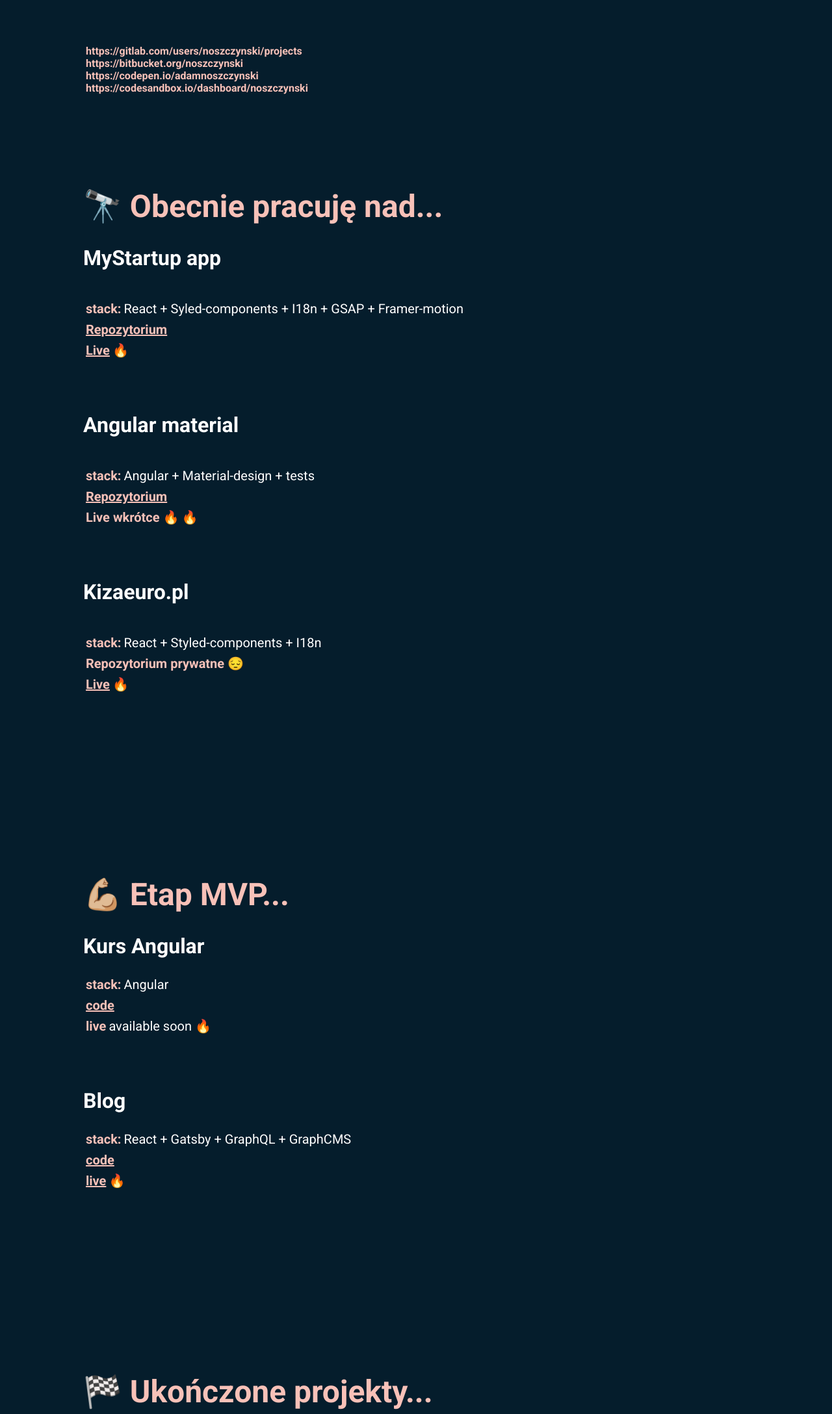
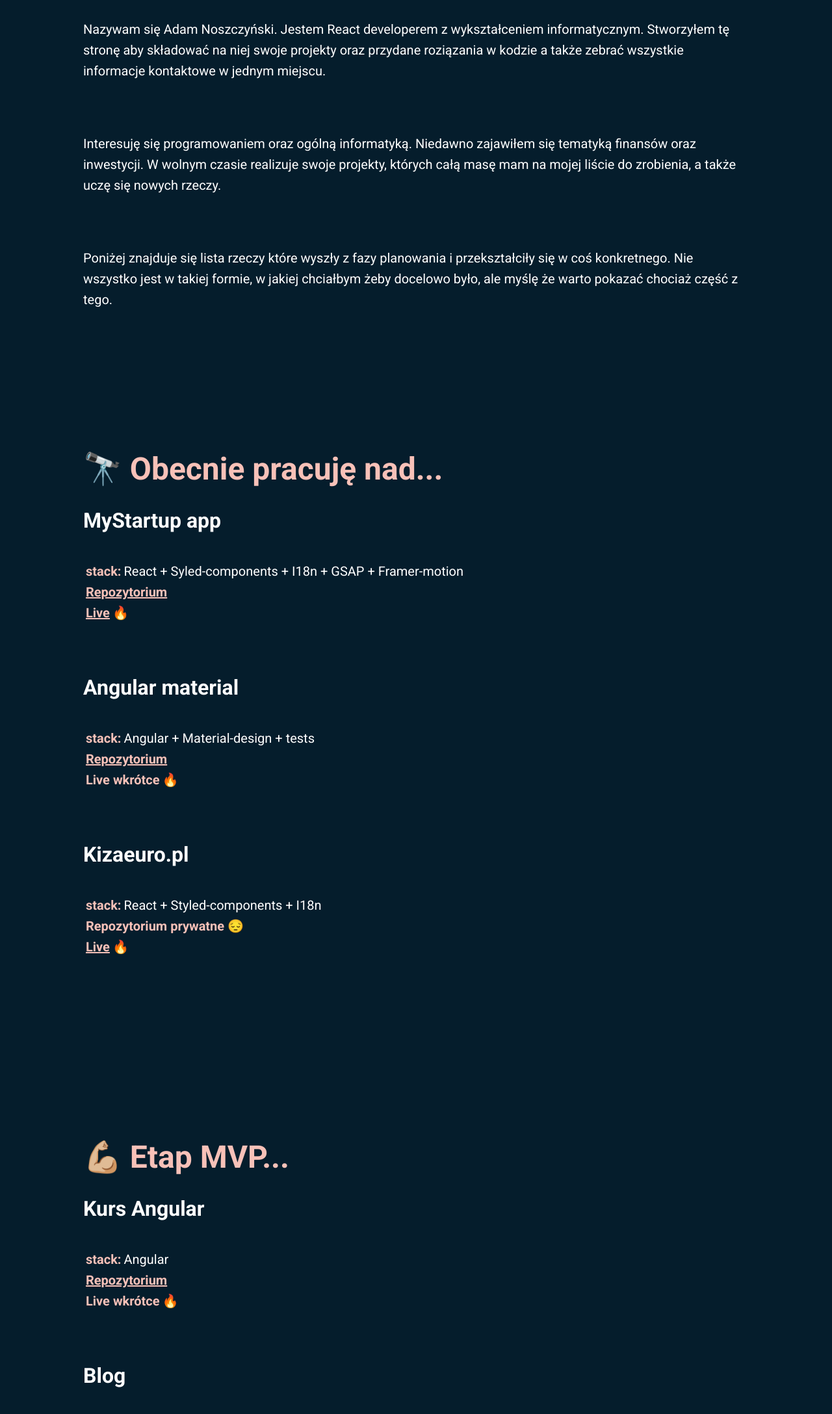
Before and after one commit to noszczynski/knowledge-blog, a Gatsby site: page /about in a window 1280 px wide. Shown: the part 566-2742 px from the top of the page at 65% size. Built offline with nearby package versions, Linux system fonts and the light colour scheme; Gatsby itself is replaced by a stand-in of ours.

Commit message:
finished about page

```diff
--- a/src/Layout/InnerContainer.js
+++ b/src/Layout/InnerContainer.js
@@ -4,11 +4,10 @@ import styled from 'styled-components'
 
 const StyledWrapper = styled.div`
     width: 100%;
-
-    ${({ theme }) => theme.mq.tabletM} {
-        margin: 0 3rem 0 auto;
-        width: 85%;
-    }
+    margin-bottom: 3rem;
+    display: flex;
+    align-items: center;
+    justify-content: center;
 `
 
 const InnerContainer = ({ children }) => {
--- a/src/components/Content/index.js
+++ b/src/components/Content/index.js
@@ -22,6 +22,10 @@ const strongAnimation = keyframes`
 `
 
 const StyledContent = styled.section`
+    margin-left: auto;
+    margin-right: auto;
+    max-width: 1024px;
+
     h1,
     h2 {
         font-size: 3rem;
--- a/src/pages/about.js
+++ b/src/pages/about.js
@@ -4,12 +4,6 @@ import Layout from '../Layout'
 import { Content, GreatParagraph, Heading, LinkSection, Seo } from '../components'
 import styled from 'styled-components'
 import { ABOUT_CONTENT } from '../utils/constants'
-
-const StyledContent = styled.div`
-    margin-left: auto;
-    margin-right: auto;
-    max-width: 1024px;
-`
 
 const Hr = styled.hr`
     width: 100%;
@@ -38,17 +32,22 @@ const About = () => {
                 <GreatParagraph>Parę zdań o tym co robię, czym się interesuję oraz jakie mam doświadczenie zawodowe.</GreatParagraph>
             </LinkSection>
             <Content>
-                <StyledContent>
                 <StyledSpaceMD />
                 <h2>Cześć 👋</h2>
-                    <StyledSpaceSM />
-                    <strong>https://gitlab.com/users/noszczynski/projects</strong>
-                    <br />
-                    <strong>https://bitbucket.org/noszczynski</strong>
-                    <br />
-                    <strong>https://codepen.io/adamnoszczynski</strong>
-                    <br />
-                    <strong>https://codesandbox.io/dashboard/noszczynski</strong>
+                <p>
+                    Nazywam się Adam Noszczyński. Jestem React developerem z wykształceniem informatycznym. Stworzyłem tę stronę aby
+                    składować na niej swoje projekty oraz przydane roziązania w kodzie a także zebrać wszystkie informacje kontaktowe w
+                    jednym miejscu.
+                </p>
+                <p>
+                    Interesuję się programowaniem oraz ogólną informatyką. Niedawno zajawiłem się tematyką finansów oraz inwestycji. W
+                    wolnym czasie realizuje swoje projekty, których całą masę mam na mojej liście do zrobienia, a także uczę się nowych
+                    rzeczy.
+                </p>
+                <p>
+                    Poniżej znajduje się lista rzeczy które wyszły z fazy planowania i przekształciły się w coś konkretnego. Nie wszystko
+                    jest w takiej formie, w jakiej chciałbym żeby docelowo było, ale myślę że warto pokazać chociaż część z tego.
+                </p>
                 <StyledSpaceMD />
                 {ABOUT_CONTENT.map(({ title, items }) => {
                     return (
@@ -93,101 +92,6 @@ const About = () => {
                         </>
                     )
                 })}
-                    <h2>💪🏼 Etap MVP...</h2>
-                    <h3>Kurs Angular</h3>
-                    <p>
-                        <strong>stack:</strong>
-                        Angular
-                        <br />
-                        <strong>
-                            <a href={'https://github.com/noszczynski/angular-course'} rel="noreferrer noopener" target="_blank">
-                                code
-                            </a>
-                        </strong>
-                        <br />
-                        <strong>live</strong>
-                        available soon 🔥
-                        <br />
-                    </p>
-                    <h3>Blog</h3>
-                    <p>
-                        <strong>stack:</strong>
-                        React + Gatsby + GraphQL + GraphCMS
-                        <br />
-                        <strong>
-                            <a href={'https://github.com/noszczynski/blog'} rel="noreferrer noopener" target="_blank">
-                                code
-                            </a>
-                        </strong>
-                        <br />
-                        <strong>
-                            <a href={'https://confident-panini-c2961e.netlify.app/'} rel="noreferrer noopener" target="_blank">
-                                live
-                            </a>
-                        </strong>
-                        🔥
-                        <br />
-                    </p>
-                    <StyledSpaceXL />
-                    <h2>🏁 Ukończone projekty...</h2>
-                    <h3>Animacja strony startowej</h3>
-                    <p>
-                        <strong>stack:</strong>
-                        Javascript + HTML + CSS + GSAP
-                        <br />
-                        <strong>
-                            <a href={'https://github.com/noszczynski/hero-animation'} rel="noreferrer noopener" target="_blank">
-                                code
-                            </a>
-                        </strong>
-                        <br />
-                        <strong>
-                            <a href={'https://condescending-pare-70787b.netlify.com/'} rel="noreferrer noopener" target="_blank">
-                                live
-                            </a>
-                        </strong>
-                        🔥
-                        <br />
-                    </p>
-                    <h3>Projekt z kursu 'React w praktyce' autora Adama Romańskiego (Eduweb)</h3>
-                    <p>
-                        <strong>stack:</strong>
-                        React
-                        <br />
-                        <strong>
-                            <a href={'https://github.com/noszczynski/react-in-practise'} rel="noreferrer noopener" target="_blank">
-                                code
-                            </a>
-                        </strong>
-                        <br />
-                        <strong>
-                            <a href={'https://react-course-app.netlify.app/'} rel="noreferrer noopener" target="_blank">
-                                live
-                            </a>
-                        </strong>
-                        🔥
-                        <br />
-                    </p>
-                    <h3>Projekt z kursu 'React - techniki zaawansowane' autora Adama Romańskiego (Eduweb)</h3>
-                    <p>
-                        <strong>stack:</strong>
-                        React
-                        <br />
-                        <strong>
-                            <a href={'https://github.com/noszczynski/react-advanced'} rel="noreferrer noopener" target="_blank">
-                                code
-                            </a>
-                        </strong>
-                        <br />
-                        <strong>
-                            <a href={'https://blissful-wright-5526f0.netlify.app/'} rel="noreferrer noopener" target="_blank">
-                                live
-                            </a>
-                        </strong>
-                        🔥
-                        <br />
-                    </p>
-                    <StyledSpaceXL />
                 <h2>🌱 Obecnie uczę się...</h2>
                 <p>
                     <strong>React</strong>
@@ -211,6 +115,36 @@ const About = () => {
                 </p>
                 <h2>📫 Jak się ze mną skontaktować</h2>
                 <p>
+                    <strong>
+                        <a href={'https://github.com/noszczynski'} rel="noreferrer noopener" target="_blank">
+                            Github
+                        </a>
+                    </strong>
+                    <br />
+                    <strong>
+                        <a href={'https://gitlab.com/users/noszczynski/projects'} rel="noreferrer noopener" target="_blank">
+                            Gitlab
+                        </a>
+                    </strong>
+                    <br />
+                    <strong>
+                        <a href={'https://bitbucket.org/noszczynski'} rel="noreferrer noopener" target="_blank">
+                            Bitbucket
+                        </a>
+                    </strong>
+                    <br />
+                    <strong>
+                        <a href={'https://codepen.io/adamnoszczynski'} rel="noreferrer noopener" target="_blank">
+                            Codepen
+                        </a>
+                    </strong>
+                    <br />
+                    <strong>
+                        <a href={'https://codesandbox.io/dashboard/noszczynski'} rel="noreferrer noopener" target="_blank">
+                            Code Sandbox
+                        </a>
+                    </strong>
+                    <StyledSpaceSM />
                     <strong>Messenger:</strong>
                     <br />
                     <a href={'https://www.messenger.com/t/adam.noszczynski'} rel="noreferrer noopener" target="_blank">
@@ -224,7 +158,6 @@ const About = () => {
                     </a>
                     <br />
                 </p>
-                </StyledContent>
             </Content>
         </Layout>
     )
--- a/src/templates/Post/index.js
+++ b/src/templates/Post/index.js
@@ -12,10 +12,8 @@ const Post = ({ pageContext }) => {
                 <InnerContainer>
                     <Heading variant={'h1'}>{pageContext.title}</Heading>
                 </InnerContainer>
-                <InnerContainer>
-                    <Content>{parseHTML(content)}</Content>
-                </InnerContainer>
             </LinkSection>
+            <Content>{parseHTML(content)}</Content>
         </Layout>
     )
 }
--- a/src/utils/constants.js
+++ b/src/utils/constants.js
@@ -42,7 +42,7 @@ const ABOUT_CONTENT = [
                 codeUrl: 'https://github.com/noszczynski/angular-material-app',
                 codeLabel: 'Repozytorium',
                 liveUrl: null,
-                liveLabel: 'Live wkrótce 🔥',
+                liveLabel: 'Live wkrótce',
             },
             {
                 title: 'Kizaeuro.pl',
@@ -54,6 +54,56 @@ const ABOUT_CONTENT = [
             },
         ],
     },
+    {
+        title: '💪🏼 Etap MVP...',
+        items: [
+            {
+                title: 'Kurs Angular',
+                stack: 'Angular',
+                codeUrl: 'https://github.com/noszczynski/angular-course',
+                codeLabel: 'Repozytorium',
+                liveUrl: null,
+                liveLabel: 'Live wkrótce',
+            },
+            {
+                title: 'Blog',
+                stack: 'React + Gatsby + GraphQL + GraphCMS',
+                codeUrl: 'https://github.com/noszczynski/blog',
+                codeLabel: 'Repozytorium',
+                liveUrl: 'https://confident-panini-c2961e.netlify.app/',
+                liveLabel: 'Live',
+            },
+        ],
+    },
+    {
+        title: '🏁 Ukończone projekty...',
+        items: [
+            {
+                title: 'Animacja strony startowej',
+                stack: 'Javascript + HTML + CSS + GSAP',
+                codeUrl: 'https://github.com/noszczynski/hero-animation',
+                codeLabel: 'Repozytorium',
+                liveUrl: 'https://condescending-pare-70787b.netlify.com/',
+                liveLabel: 'Live',
+            },
+            {
+                title: "Projekt z kursu 'React w praktyce' autora Adama Romańskiego (Eduweb)",
+                stack: 'React',
+                codeUrl: 'https://github.com/noszczynski/react-in-practise',
+                codeLabel: 'Repozytorium',
+                liveUrl: 'https://react-course-app.netlify.app/',
+                liveLabel: 'Live',
+            },
+            {
+                title: "Projekt z kursu 'React - techniki zaawansowane' autora Adama Romańskiego (Eduweb)",
+                stack: 'React',
+                codeUrl: 'https://github.com/noszczynski/react-advanced',
+                codeLabel: 'Repozytorium',
+                liveUrl: 'https://blissful-wright-5526f0.netlify.app//',
+                liveLabel: 'Live',
+            },
+        ],
+    },
 ]
 
 export { LANGUAGES, EXPERIENCE, EXPERIENCE_LEVEL, ABOUT_CONTENT }
```
Lines whose indentation alone changed are shown as unchanged.
